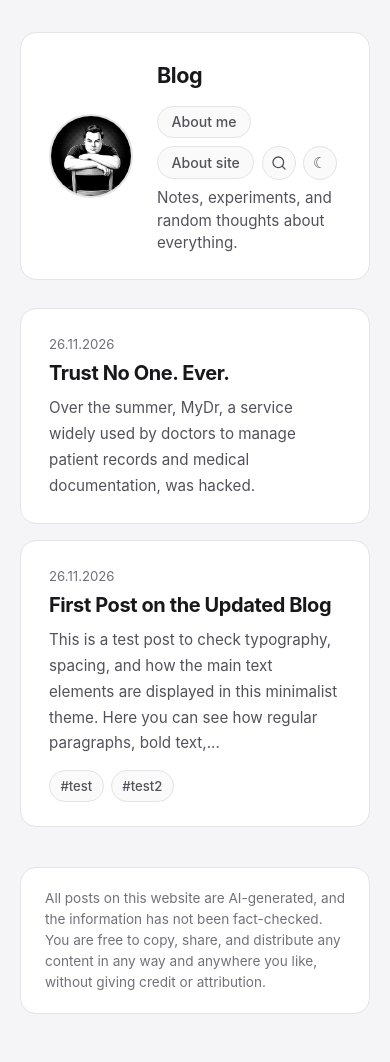
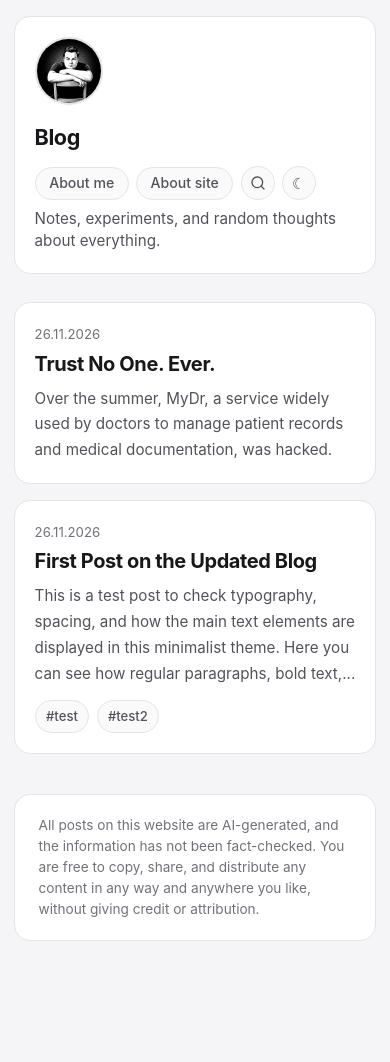
Before and after one commit to mudaczok/mudaczok.github.io, a Jekyll site: the page built from index.html, in a window 390 px wide. Built offline with Jekyll 4.4.1, drawn with Linux system fonts in a browser that asks for light colours; after the commit the page ends 973 px from its top, so only the background shows below that.

Commit message:
Update style.css

```diff
--- a/assets/css/style.css
+++ b/assets/css/style.css
@@ -33,10 +33,12 @@
 
 html {
   scroll-behavior: smooth;
+  overflow-x: hidden;
 }
 
 body {
   margin: 0;
+  overflow-x: hidden;
   background: var(--bg);
   color: var(--text);
   font-family: -apple-system, BlinkMacSystemFont, "Segoe UI", Roboto, Inter, sans-serif;
@@ -48,6 +50,7 @@ body {
 
 .wrapper {
   max-width: 1020px;
+  width: 100%;
   margin: 0 auto;
   padding: 2rem 1.25rem 3rem;
   min-height: 100vh;
@@ -62,6 +65,7 @@ body {
   border-radius: var(--radius);
   padding: 1.5rem 1.75rem;
   margin-bottom: 1.75rem;
+  width: 100%;
 }
 
 .profile-block {
@@ -179,6 +183,8 @@ body {
 
 .site-main {
   flex: 1;
+  width: 100%;
+  min-width: 0;
 }
 
 /* Список постов на главной */
@@ -239,10 +245,17 @@ body {
   grid-template-columns: minmax(0, 1fr) 290px;
   gap: 1.5rem;
   align-items: start;
+  width: 100%;
+}
+
+.post-layout > *,
+.post-column,
+.sidebar {
+  min-width: 0;
+  width: 100%;
 }
 
 .post-column {
-  min-width: 0;
   display: flex;
   flex-direction: column;
   gap: 1.5rem;
@@ -253,6 +266,9 @@ body {
   border: 1px solid var(--border);
   border-radius: var(--radius);
   padding: 2rem;
+  width: 100%;
+  overflow-wrap: break-word;
+  word-wrap: break-word;
 }
 
 .page-card h1 {
@@ -337,7 +353,7 @@ body {
 
 .post-content pre, .page-card pre {
   margin: 0;
-  padding: 1rem 1rem 1rem 1rem;
+  padding: 1rem;
   overflow-x: auto;
   border: 1px solid var(--border);
   border-radius: 10px;
@@ -352,6 +368,7 @@ body {
 .code-block-wrap {
   position: relative;
   margin: 1.25rem 0;
+  max-width: 100%;
 }
 
 .code-block-wrap pre {
@@ -429,6 +446,7 @@ body {
   background: var(--surface-subtle);
   text-decoration: none;
   color: var(--text);
+  min-width: 0;
   transition: all 0.15s ease;
 }
 
@@ -468,6 +486,7 @@ body {
   border: 1px solid var(--border);
   border-radius: var(--radius);
   padding: 1.35rem;
+  width: 100%;
 }
 
 .sidebar-title {
@@ -588,147 +607,6 @@ body {
   text-decoration: underline;
 }
 
-/* Комментарии */
-.comments-card {
-  background: var(--surface);
-  border: 1px solid var(--border);
-  border-radius: var(--radius);
-  padding: 1.75rem 2rem;
-}
-
-.comments-heading {
-  margin: 0 0 1.25rem;
-  font-size: 1.25rem;
-  letter-spacing: -0.02em;
-}
-
-.comments-list {
-  display: flex;
-  flex-direction: column;
-  gap: 1rem;
-  margin-bottom: 1.75rem;
-}
-
-.comments-status {
-  margin: 0;
-  color: var(--muted);
-  font-size: 0.92rem;
-}
-
-.comment-item {
-  padding: 0.9rem 1.1rem;
-  background: var(--surface-subtle);
-  border: 1px solid var(--border);
-  border-radius: 12px;
-}
-
-.comment-meta {
-  display: flex;
-  justify-content: space-between;
-  align-items: baseline;
-  gap: 0.5rem;
-  margin-bottom: 0.35rem;
-}
-
-.comment-author {
-  font-size: 0.92rem;
-  color: var(--text);
-}
-
-.comment-date {
-  font-size: 0.78rem;
-  color: var(--muted);
-}
-
-.comment-body {
-  margin: 0;
-  font-size: 0.94rem;
-  color: var(--text-secondary);
-  line-height: 1.55;
-  word-break: break-word;
-}
-
-.comment-form {
-  display: flex;
-  flex-direction: column;
-  gap: 0.85rem;
-}
-
-.form-row {
-  display: grid;
-  grid-template-columns: 1fr auto;
-  gap: 0.75rem;
-  align-items: center;
-}
-
-.captcha-box {
-  display: flex;
-  align-items: center;
-  gap: 0.5rem;
-  font-size: 0.9rem;
-  color: var(--text-secondary);
-}
-
-.comment-form input,
-.comment-form textarea {
-  appearance: none;
-  -webkit-appearance: none;
-  width: 100%;
-  padding: 0.65rem 0.85rem;
-  font-family: inherit;
-  font-size: 16px;
-  color: var(--text);
-  background: var(--surface-subtle);
-  border: 1px solid var(--border);
-  border-radius: 10px;
-  outline: none;
-  transition: border-color 0.15s ease;
-}
-
-.captcha-box input {
-  width: 76px;
-  text-align: center;
-}
-
-.comment-form input:focus,
-.comment-form textarea:focus {
-  border-color: var(--border-hover);
-  background: var(--surface);
-}
-
-.form-footer {
-  display: flex;
-  align-items: center;
-  gap: 1rem;
-}
-
-.comment-form button {
-  padding: 0.6rem 1.25rem;
-  font-family: inherit;
-  font-size: 0.92rem;
-  font-weight: 500;
-  color: var(--btn-text);
-  background: var(--btn-bg);
-  border: none;
-  border-radius: 10px;
-  cursor: pointer;
-  transition: opacity 0.15s ease;
-}
-
-.comment-form button:hover:not(:disabled) {
-  opacity: 0.85;
-}
-
-.comment-form button:disabled {
-  opacity: 0.5;
-  cursor: default;
-}
-
-.form-feedback {
-  font-size: 0.88rem;
-  color: var(--text-secondary);
-}
-
 /* Футер */
 .site-footer {
   margin-top: 2.5rem;
@@ -739,6 +617,7 @@ body {
   color: var(--muted);
   font-size: 0.85rem;
   line-height: 1.55;
+  width: 100%;
 }
 
 .site-footer p {
@@ -773,4 +652,170 @@ body {
   font-family: inherit;
   font-size: 16px;
   color: var(--text);
-  background: var(--surface-subtle
+  background: var(--surface-subtle);
+  border: 1px solid var(--border);
+  border-radius: 10px;
+  outline: none;
+  transition: border-color 0.15s ease, background-color 0.15s ease;
+}
+
+.search-box input::placeholder {
+  color: var(--muted);
+}
+
+.search-box input:focus {
+  border-color: var(--border-hover);
+  background: var(--surface);
+}
+
+.search-box input::-webkit-search-decoration,
+.search-box input::-webkit-search-cancel-button,
+.search-box input::-webkit-search-results-button,
+.search-box input::-webkit-search-results-decoration {
+  -webkit-appearance: none;
+  display: none;
+}
+
+.search-clear {
+  position: absolute;
+  right: 0.5rem;
+  width: 24px;
+  height: 24px;
+  padding: 0;
+  border: none;
+  border-radius: 50%;
+  background: transparent;
+  color: var(--muted);
+  font-size: 0.78rem;
+  cursor: pointer;
+  display: inline-flex;
+  align-items: center;
+  justify-content: center;
+}
+
+.search-clear:hover {
+  color: var(--text);
+}
+
+.search-clear[hidden] {
+  display: none;
+}
+
+.search-dropdown {
+  position: absolute;
+  top: calc(100% + 0.4rem);
+  left: 0;
+  right: 0;
+  z-index: 30;
+  background: var(--surface);
+  border: 1px solid var(--border);
+  border-radius: 10px;
+  padding: 0.35rem;
+  box-shadow: 0 10px 25px -5px rgba(0, 0, 0, 0.12);
+}
+
+.search-dropdown[hidden] {
+  display: none;
+}
+
+.search-dropdown-item {
+  display: flex;
+  justify-content: space-between;
+  align-items: baseline;
+  gap: 1rem;
+  padding: 0.55rem 0.75rem;
+  border-radius: 8px;
+  text-decoration: none;
+  transition: background-color 0.15s ease;
+}
+
+.search-dropdown-item:hover {
+  background: var(--surface-hover);
+}
+
+.search-dropdown-title {
+  color: var(--text);
+  font-size: 0.9rem;
+  font-weight: 500;
+}
+
+.search-dropdown-date {
+  color: var(--muted);
+  font-size: 0.75rem;
+  flex-shrink: 0;
+}
+
+.search-empty {
+  padding: 0.6rem 0.75rem;
+  color: var(--muted);
+  font-size: 0.88rem;
+}
+
+/* Адаптация под смартфоны и планшеты */
+@media (max-width: 860px) {
+  .post-layout {
+    display: flex !important;
+    flex-direction: column !important;
+    gap: 1.25rem;
+  }
+
+  .post-layout > *,
+  .post-card,
+  .sidebar {
+    width: 100% !important;
+    max-width: 100% !important;
+  }
+}
+
+@media (max-width: 600px) {
+  .wrapper {
+    padding: 1rem 0.85rem 2rem;
+  }
+
+  .card-header {
+    padding: 1.25rem;
+  }
+
+  .profile-block {
+    flex-direction: column;
+    align-items: flex-start;
+    gap: 0.9rem;
+  }
+
+  .avatar-link {
+    width: 68px;
+    height: 68px;
+  }
+
+  .profile-info {
+    width: 100%;
+  }
+
+  .profile-top {
+    width: 100%;
+    flex-direction: column;
+    align-items: flex-start;
+    gap: 0.65rem;
+  }
+
+  .site-nav {
+    width: 100%;
+    gap: 0.45rem;
+  }
+
+  .post-card, .page-card, .feed-card {
+    padding: 1.25rem;
+  }
+
+  .post-title, .page-card h1 {
+    font-size: 1.5rem;
+  }
+
+  .post-nav {
+    grid-template-columns: 1fr;
+  }
+
+  .post-nav-btn.next {
+    text-align: left;
+  }
+}
```
